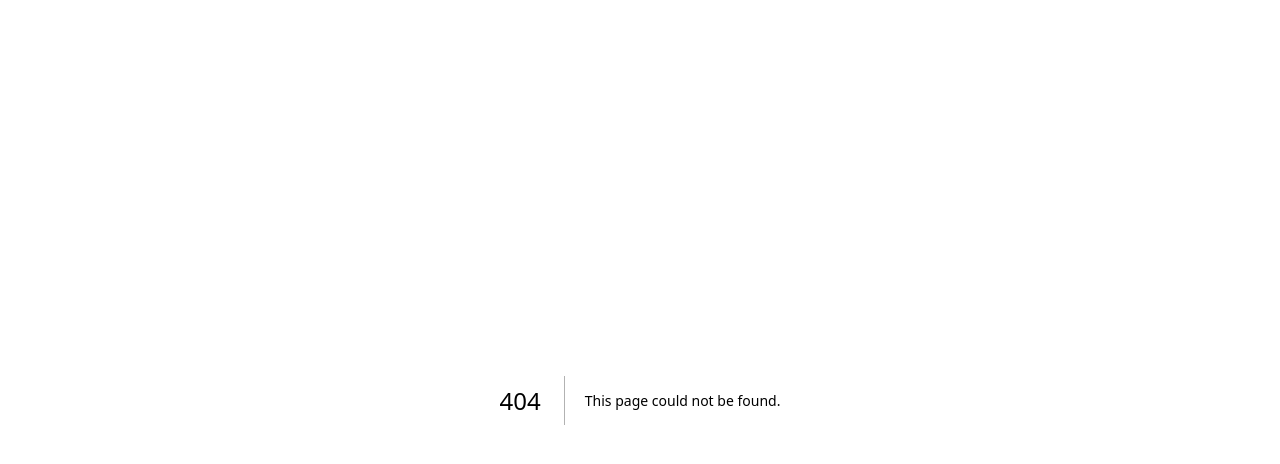
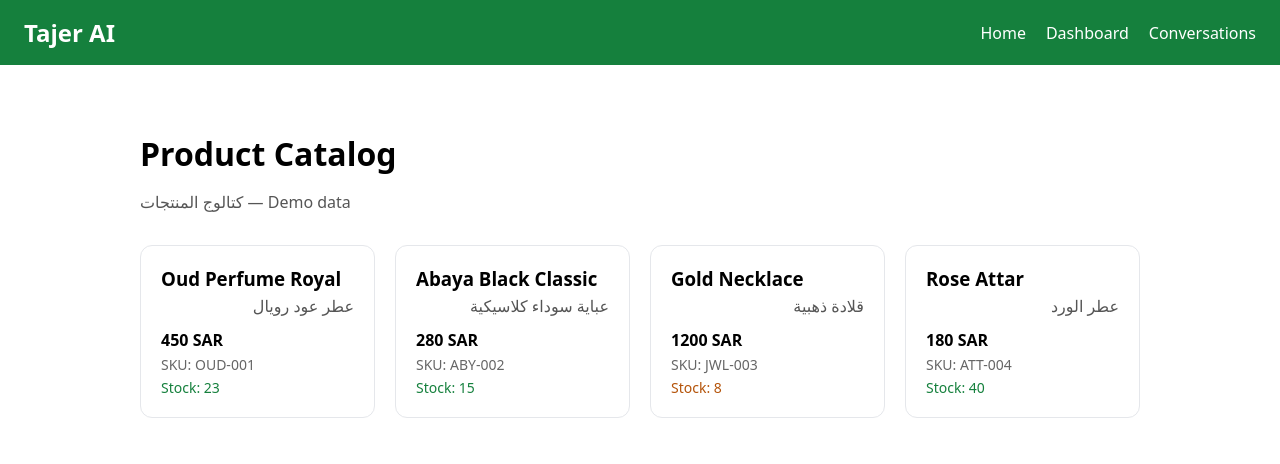
Before and after one commit to abdelhakbadda-lab/tajer-ai, a Next.js app: page /catalog in a window 1280 px wide. Before the commit this address had no page. Shown: the top 464 px of the page. Built offline with nearby package versions, Linux system fonts and the light colour scheme.

Commit message:
Add catalog page with demo products

```diff
--- /dev/null
+++ b/app/catalog/page.tsx
@@ -0,0 +1,40 @@
+export default function Catalog() {
+  const products = [
+    { id: 1, name: 'Oud Perfume Royal', nameAr: 'عطر عود رويال', price: 450, stock: 23, sku: 'OUD-001' },
+    { id: 2, name: 'Abaya Black Classic', nameAr: 'عباية سوداء كلاسيكية', price: 280, stock: 15, sku: 'ABY-002' },
+    { id: 3, name: 'Gold Necklace', nameAr: 'قلادة ذهبية', price: 1200, stock: 8, sku: 'JWL-003' },
+    { id: 4, name: 'Rose Attar', nameAr: 'عطر الورد', price: 180, stock: 40, sku: 'ATT-004' },
+  ];
+
+  return (
+    <div style={{ fontFamily: 'system-ui, sans-serif' }}>
+      <header style={{ background: '#15803d', color: 'white', padding: '16px 24px', display: 'flex', justifyContent: 'space-between', alignItems: 'center' }}>
+        <h1 style={{ margin: 0, fontSize: '24px' }}>Tajer AI</h1>
+        <nav style={{ display: 'flex', gap: '20px' }}>
+          <a href="/" style={{ color: 'white', textDecoration: 'none' }}>Home</a>
+          <a href="/dashboard" style={{ color: 'white', textDecoration: 'none' }}>Dashboard</a>
+          <a href="/conversations" style={{ color: 'white', textDecoration: 'none' }}>Conversations</a>
+        </nav>
+      </header>
+
+      <main style={{ maxWidth: '1000px', margin: '0 auto', padding: '40px 24px' }}>
+        <h2 style={{ fontSize: '32px', marginBottom: '8px' }}>Product Catalog</h2>
+        <p style={{ color: '#555', marginBottom: '32px' }}>كتالوج المنتجات — Demo data</p>
+
+        <div style={{ display: 'grid', gridTemplateColumns: 'repeat(auto-fit, minmax(220px, 1fr))', gap: '20px' }}>
+          {products.map((p) => (
+            <div key={p.id} style={{ border: '1px solid #e5e7eb', borderRadius: '12px', padding: '20px' }}>
+              <h3 style={{ margin: '0 0 4px' }}>{p.name}</h3>
+              <p style={{ margin: '0 0 12px', direction: 'rtl', color: '#555' }}>{p.nameAr}</p>
+              <p style={{ margin: '0 0 4px' }}><strong>{p.price} SAR</strong></p>
+              <p style={{ margin: '0 0 4px', fontSize: '14px', color: '#666' }}>SKU: {p.sku}</p>
+              <p style={{ margin: 0, fontSize: '14px', color: p.stock > 10 ? '#15803d' : '#b45309' }}>
+                Stock: {p.stock}
+              </p>
+            </div>
+          ))}
+        </div>
+      </main>
+    </div>
+  );
+}
```
